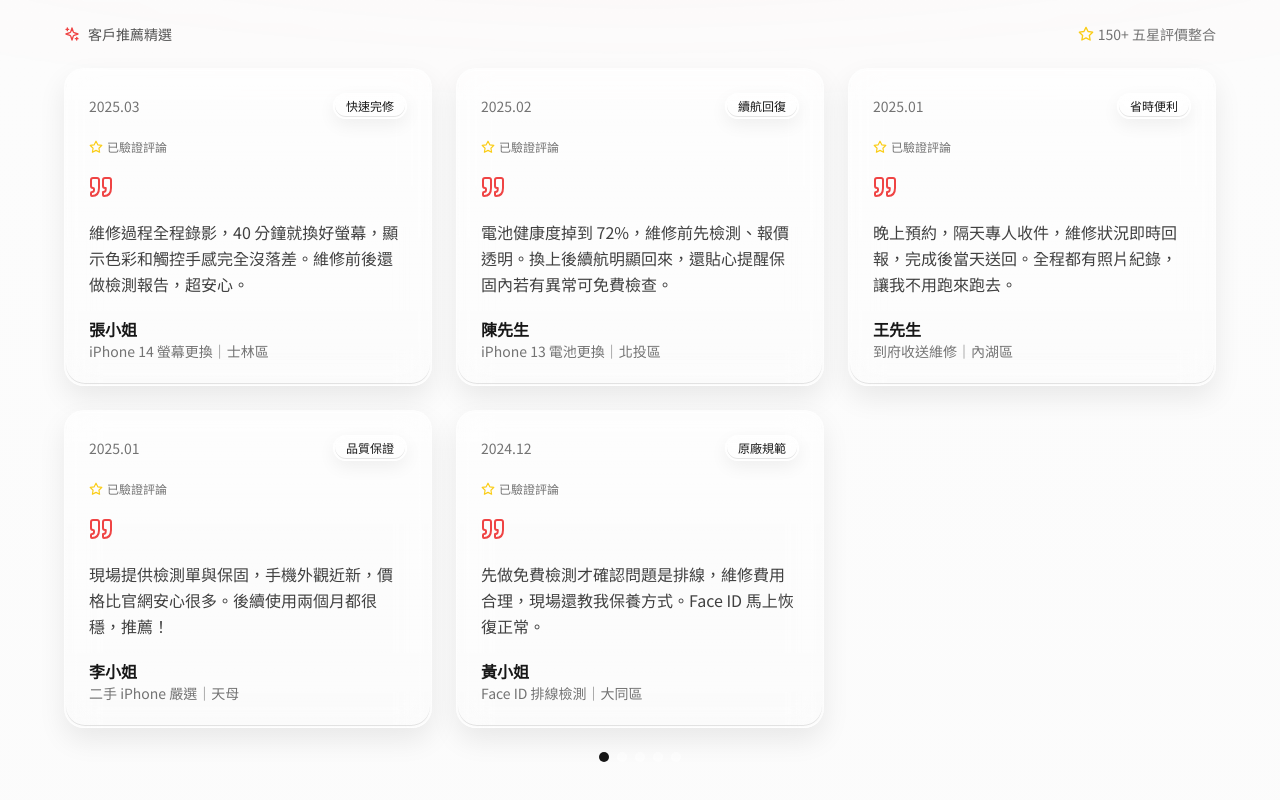
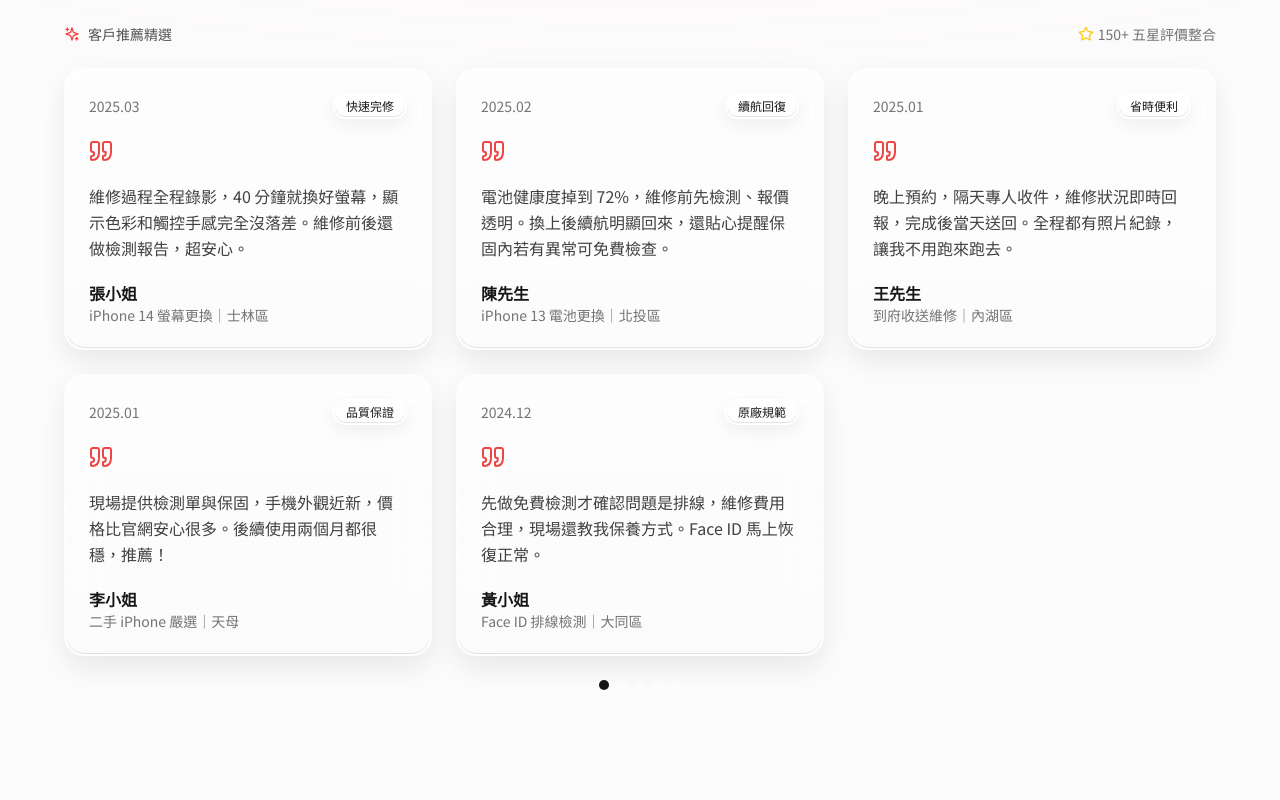
Before and after one commit to AioliaKnight/FixMaster, a Next.js app: page / in a window 1280 px wide. Shown: the part 3910-4710 px from the top of the page. Built offline with nearby package versions, Linux system fonts and the light colour scheme; no server answers.

Commit message:
chore(testimonials): remove '已驗證評論' label for consistent card design

```diff
--- a/src/components/TestimonialsSection.tsx
+++ b/src/components/TestimonialsSection.tsx
@@ -171,12 +171,6 @@ export default function TestimonialsSection() {
                         {item.badge}
                       </span>
                     </div>
-                    <div className="flex items-center gap-2 text-xs text-neutral-500">
-                      <span className="inline-flex items-center gap-1">
-                        <Star className="h-3.5 w-3.5 text-yellow-400" />
-                        已驗證評論
-                      </span>
-                    </div>
                     <Quote className="h-6 w-6 text-accent-500" aria-hidden="true" />
                     <p className="text-neutral-700 leading-relaxed">{item.comment}</p>
                     <footer className="mt-auto">
```
